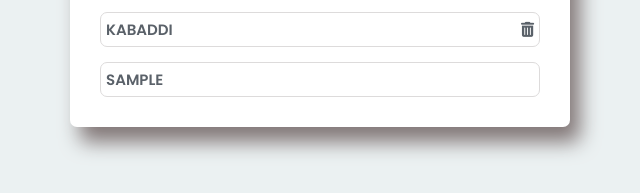
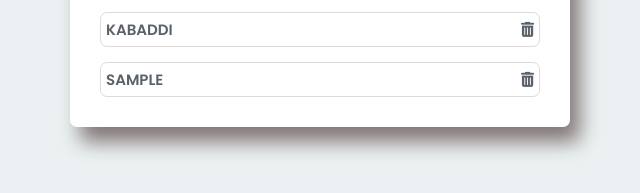
Before and after one commit to Gokulcasper/Removing-DOM-Elements, a plain HTML site: page index.html in a window 1280 px wide. Both pictures are taken after typing "Sample" into the empty fields and a click on the button "SAVE". Shown: the part 377-570 px from the top of the page, 320-960 px from the left. Drawn offline with Linux system fonts and the light colour scheme.

Commit message:
Feat : Remove DOM Elements

```diff
--- a/index.html
+++ b/index.html
@@ -53,7 +53,7 @@
     </main>
 
     <script src="./script.js"></script>
-    <!-- <script src="./script2.js"></script> -->
+    <script src="./script2.js"></script>
     <!-- <script src="./script3.js"></script> -->
   </body>
 </html>
--- a/script.js
+++ b/script.js
@@ -5,10 +5,25 @@ let inputList = document.getElementById("input-list");
 
 inputButtonId.addEventListener("click", () => {
   let li = document.createElement("li");
-  //   const text = document.createTextNode(inputTxtId.value);
-  li.textContent = inputTxtId.value;
+  let divItem = document.createElement("div");
+  let divBtn = document.createElement("div");
+
+  li.append(divItem, divBtn);
+
+  divBtn.parentElement.setAttribute("onclick", "removeItem(event)");
+  divBtn.innerHTML = '<i class="fa-solid fa-trash-can"></i>';
+  //   <div>ATHLETICS</div>
+  //      <div onclick="removeItem(event)">
+  //          <i class="fa-solid fa-trash-can"></i>
+  //     </div>
+
+  divItem.textContent = inputTxtId.value;
   li.className = "input-item";
+
   inputList.append(li);
+  //   li.append(divItem);
+  //   li.append(divBtn);
+
   inputTxtId.value = "";
 });
 
```
